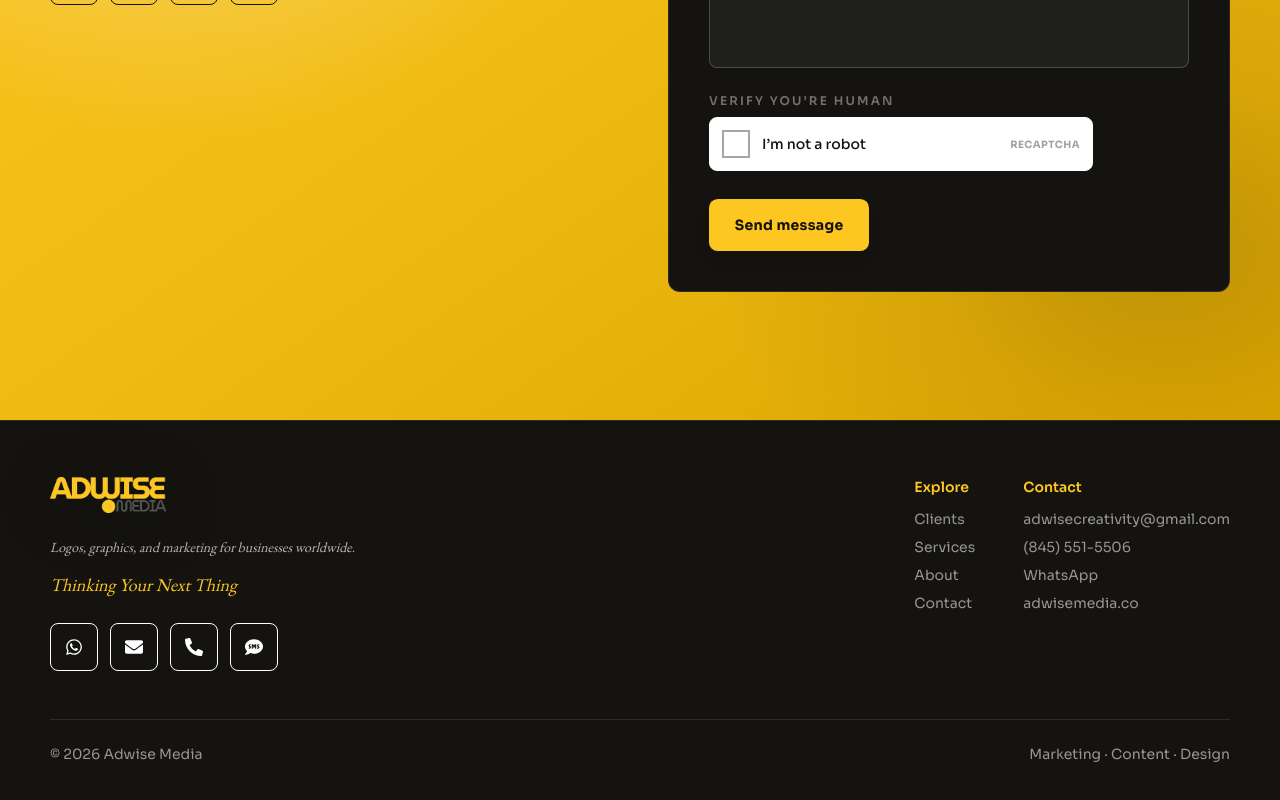
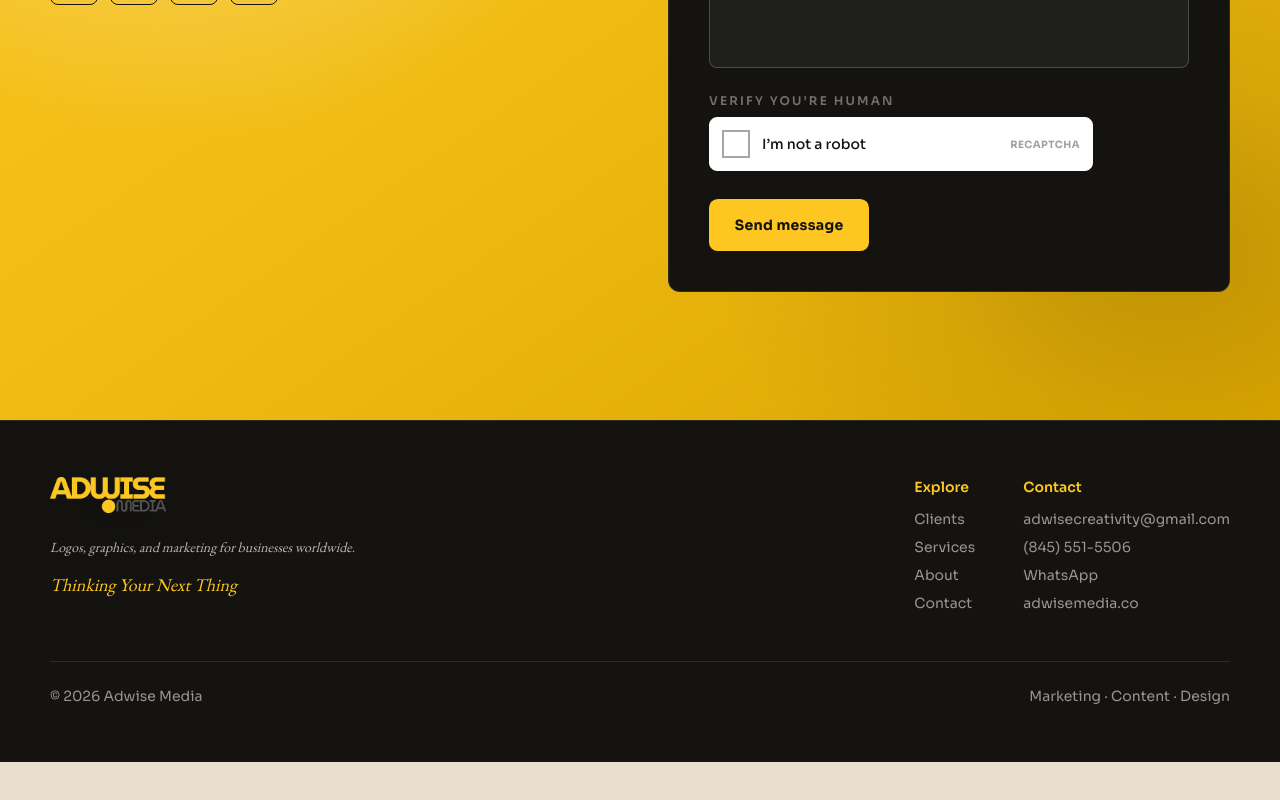
Before and after one commit to shimshonwq/adwise-portfolio, a Next.js app: page / in a window 1280 px wide. Shown: the part 4914-5714 px from the top of the page. After the commit the page ends 5676 px from the top, so only its background shows below. Built offline with nearby package versions, Linux system fonts and the light colour scheme.

Commit message:
Remove duplicate contact icon row from footer
ContactChannels already appears in the Contact section; the footer
duplicate made the same four icons show twice at the bottom of the page.

Co-authored-by: shimshonwq <shimshonwq@users.noreply.github.com>

```diff
--- a/components/Footer.tsx
+++ b/components/Footer.tsx
@@ -1,5 +1,4 @@
 import Logo from './Logo'
-import ContactChannels from './ContactChannels'
 import { siteConfig } from '../config/site.config'
 
 export default function Footer() {
@@ -16,7 +15,6 @@ export default function Footer() {
           <p className="mt-3 max-w-xs text-sm">
             <span className="font-serif text-lg italic text-brand">{siteConfig.tagline}</span>
           </p>
-          <ContactChannels variant="onDark" className="mt-6" />
         </div>
 
         <div className="flex flex-wrap gap-12 text-sm">
```
